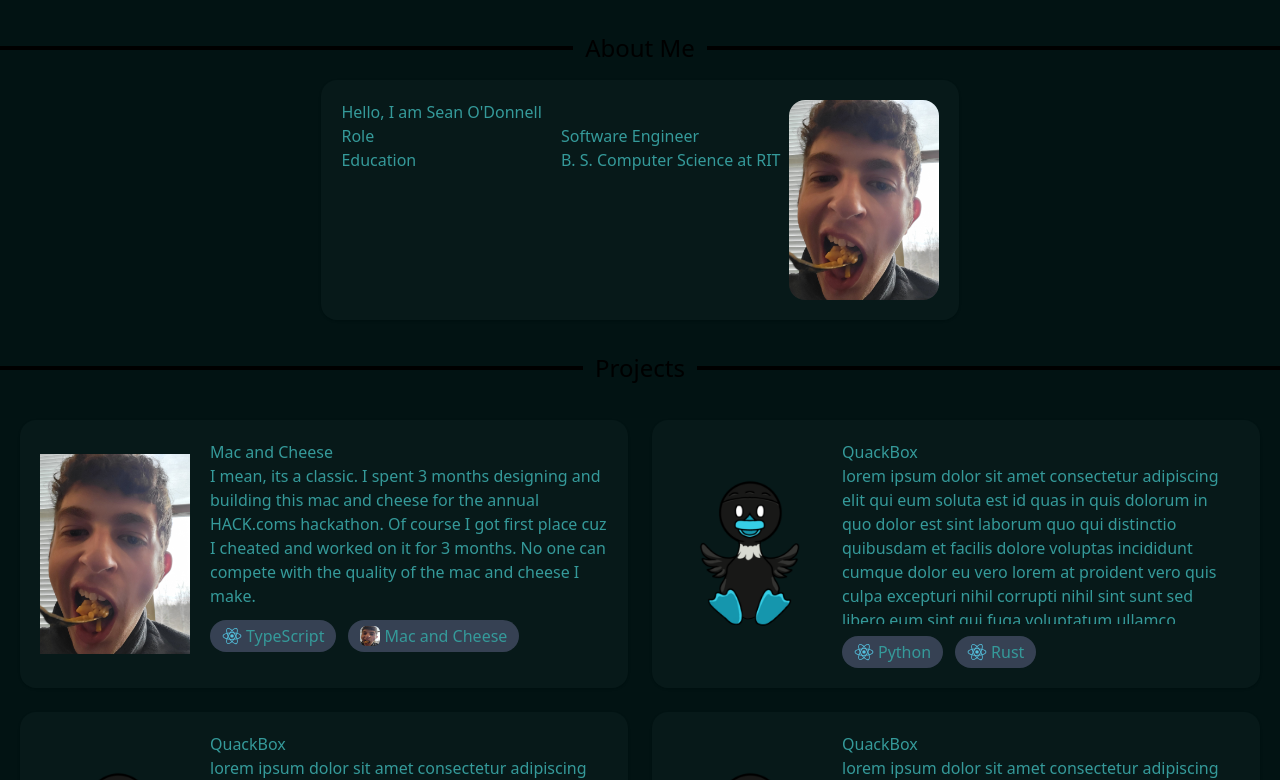
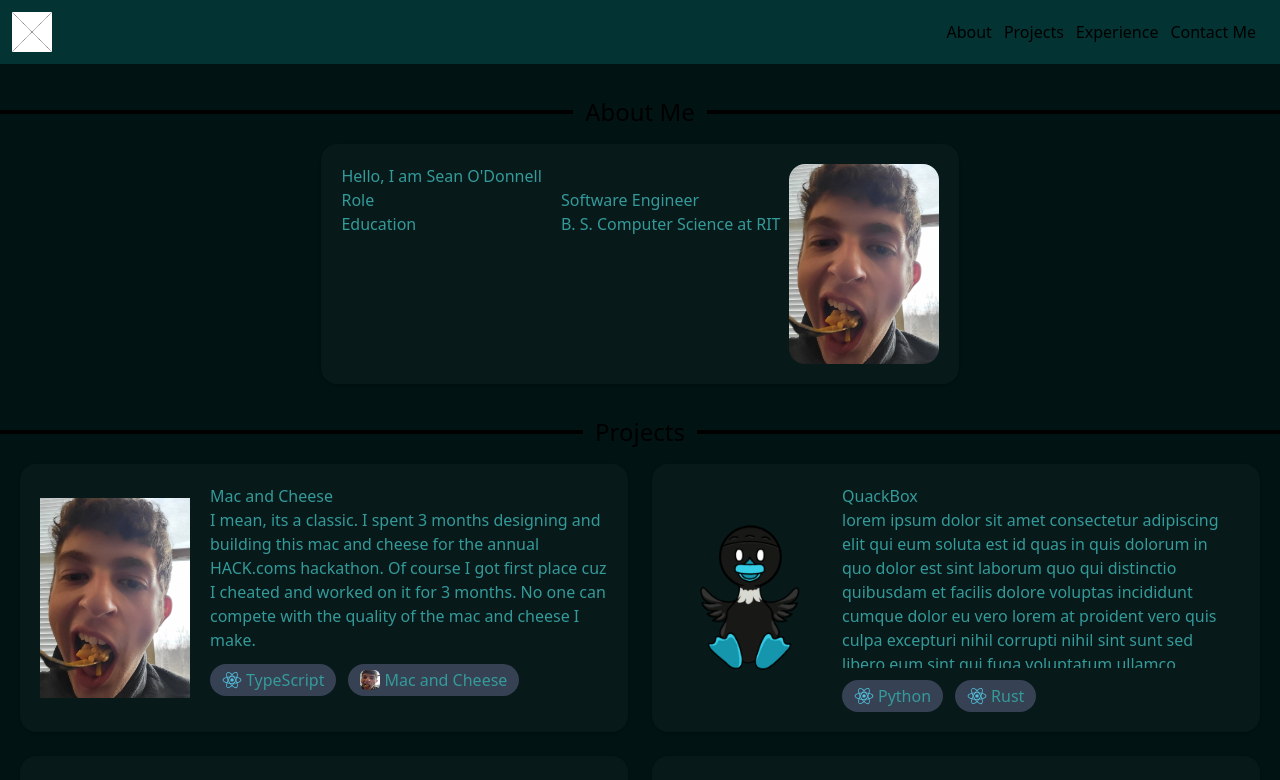
Before and after one commit to Saoski/test-portfolio, a Next.js app: page / in a window 1280 px wide. Shown: the top 780 px of the page. Built offline with nearby package versions, Linux system fonts and the light colour scheme.

Commit message:
Add navbar

```diff
--- a/app/components/Card.tsx
+++ b/app/components/Card.tsx
@@ -2,11 +2,15 @@ import React from "react";
 
 interface CardProps {
     children: React.ReactNode;
+    id?: string;
 }
 
-export default function Card({ children }: CardProps) {
+export default function Card({ children, id }: CardProps) {
     return (
-        <div className="flex bg-primary space-x-2 text-primary-fg size-fit rounded-2xl overflow-hidden self-center shadow p-5 h-full">
+        <div
+            className="flex bg-primary space-x-2 text-primary-fg size-fit rounded-2xl overflow-hidden self-center shadow p-5 h-full"
+            id={id}
+        >
             {children}
         </div>
     );
--- a/app/components/Divider.tsx
+++ b/app/components/Divider.tsx
@@ -1,11 +1,12 @@
 interface DividerProps {
     text?: string;
+    id?: string;
 }
 
-export default function Divider({ text }: DividerProps) {
+export default function Divider({ text, id }: DividerProps) {
     return (
         // <hr className='border-2 border-dashed mx-6 my-4'/>
-        <div className="flex items-center pt-8 pb-4">
+        <div className="flex items-center pt-8 pb-4" id={id}>
             <div className="border-2 grow size-fit" />
             {text && <div className="px-3 text-2xl">{text}</div>}
             <div className="border-2 grow size-fit" />
--- /dev/null
+++ b/app/components/NavBar.tsx
@@ -0,0 +1,18 @@
+import placeholderImg from "../assets/placeholder.jpg";
+import Image from "next/image";
+
+export default function NavBar() {
+    return (
+        <div className="flex justify-between fixed top-0 w-screen p-3 bg-navbar items-center">
+            <div className="relative w-10 h-10">
+                <Image src={placeholderImg} alt="Sean logo." fill />
+            </div>
+            <nav className="flex gap-3 pr-3">
+                <a href="#about">About</a>
+                <a href="#projects">Projects</a>
+                <a href="#experience">Experience</a>
+                <a href="#contact">Contact Me</a>
+            </nav>
+        </div>
+    );
+}
--- a/app/globals.css
+++ b/app/globals.css
@@ -4,4 +4,5 @@
   --color-primary: #071919;
   --color-primary-fg: #359a9a;
   --color-primary-bg: #021313;
+  --color-navbar: #033333;
 }
--- a/app/layout.tsx
+++ b/app/layout.tsx
@@ -1,5 +1,6 @@
 import type { Metadata } from "next";
 import "./globals.css";
+import NavBar from "./components/NavBar";
 
 export const metadata: Metadata = {
     title: "Create Next App",
@@ -9,7 +10,10 @@ export const metadata: Metadata = {
 export default function RootLayout({ children }: LayoutProps<"/">) {
     return (
         <html>
-            <body className="min-h-full flex flex-col bg-primary-bg">{children}</body>
+            <body className="min-h-full flex flex-col bg-primary-bg">
+                <NavBar />
+                {children}
+            </body>
         </html>
     );
 }
--- a/app/page.tsx
+++ b/app/page.tsx
@@ -4,6 +4,7 @@ import ProjectCard from "./components/ProjectCard";
 import macAndCheese from "./assets/mac_and_cheese.jpg";
 import quackbox from "./assets/quackbox.png";
 import { Skill } from "./components/SkillTag";
+import NavBar from "./components/NavBar";
 
 export default function Home() {
     const macAndCheeseDescription =
@@ -13,10 +14,11 @@ export default function Home() {
 
     return (
         <>
-            <Divider text="About Me" />
+            <div className="m-8"/>
+            <Divider text="About Me" id="about"/>
             <AboutMe />
-            <Divider text="Projects" />
-            <div className="grid grid-cols-2 gap-6 p-5 items-stretch">
+            <Divider text="Projects" id="projects"/>
+            <div className="grid grid-cols-2 gap-6 px-5 items-stretch">
                 <ProjectCard
                     title="Mac and Cheese"
                     description={macAndCheeseDescription}
```
